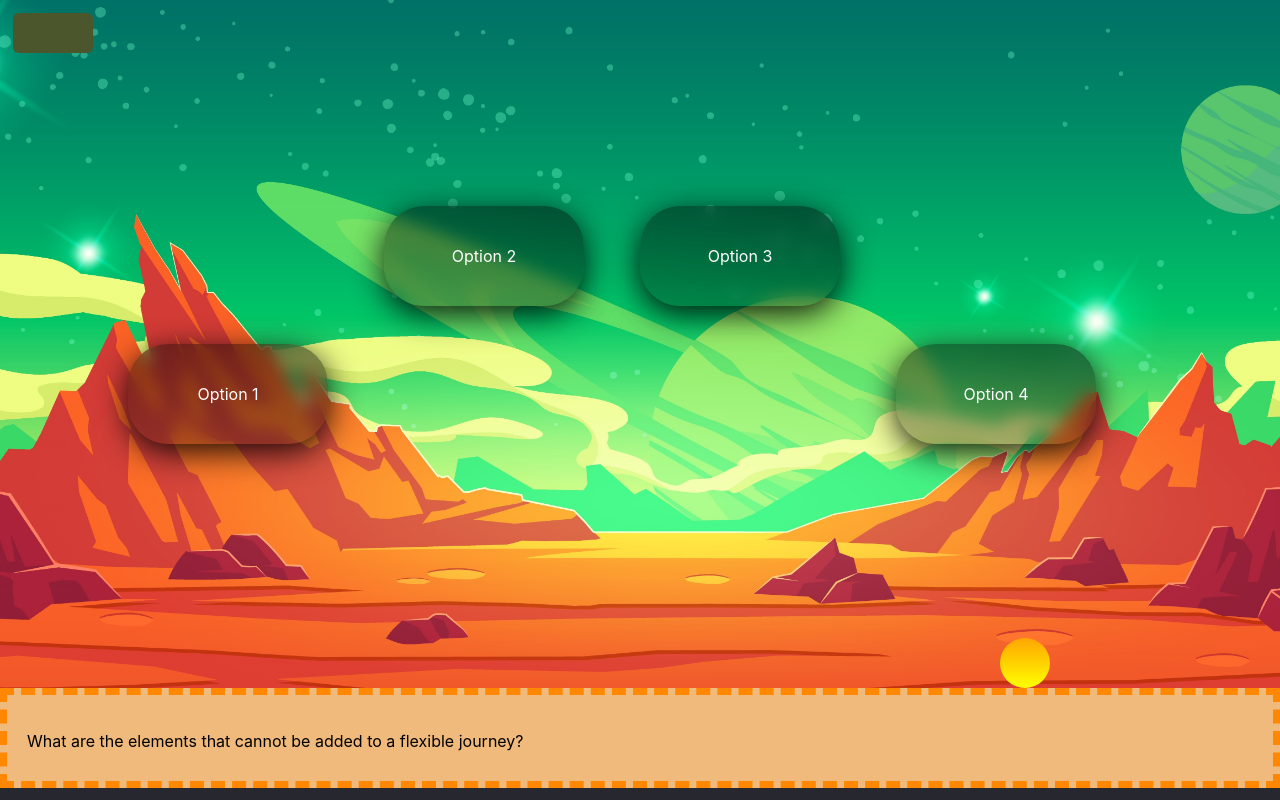
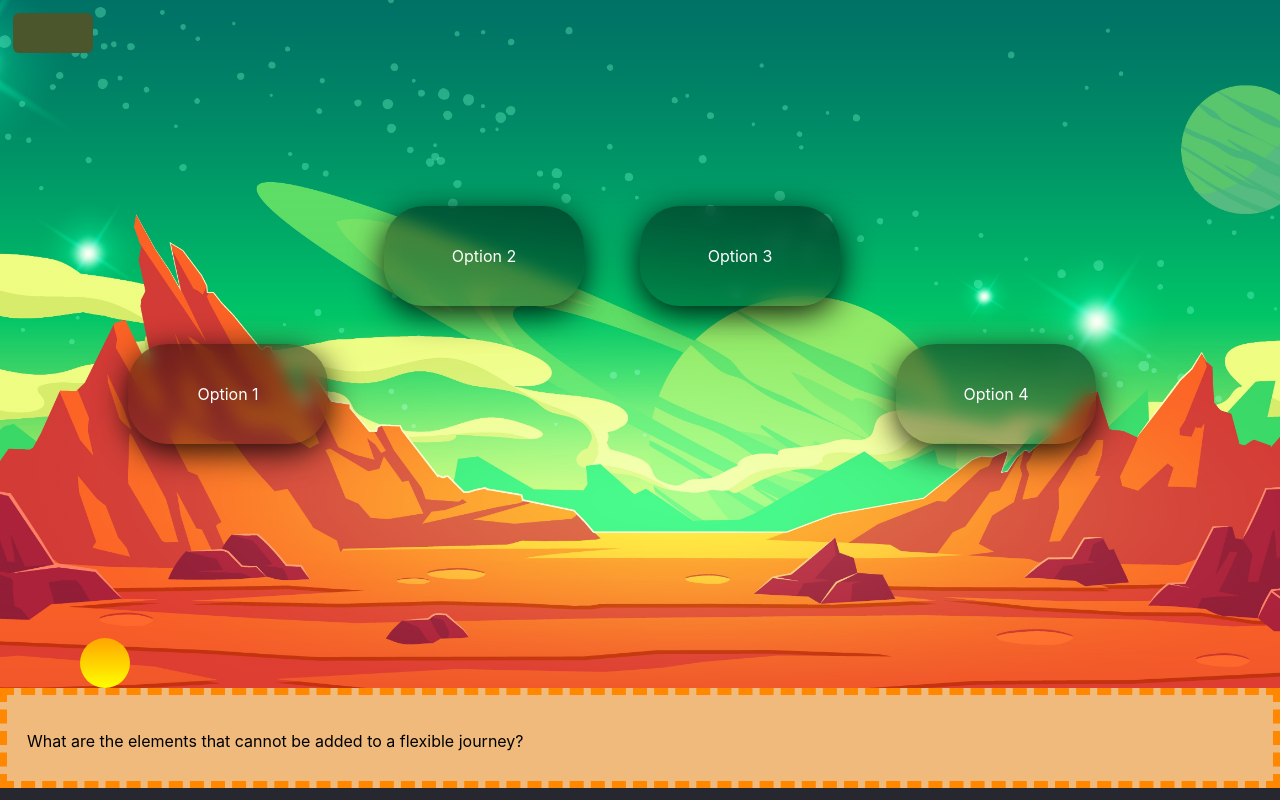
Before and after one commit to soundharsaminathan/quizzer, a React (Create React App) app: page /quiz in a window 1280 px wide. Built offline with nearby package versions, Linux system fonts and the light colour scheme.

Commit message:
adding move animation

```diff
--- a/src/Modal2/Ball.jsx
+++ b/src/Modal2/Ball.jsx
@@ -1,27 +1,24 @@
-import { useEffect } from "react";
+import { useEffect, useState } from "react";
 import "../Styles2/Ball.scss"
 
 const Ball = ({position, isMoving, isBounce}) => {
-    let styles = 'ball';
-    styles += isBounce ? ' bounce' : '';
 
+    const [posX,setPosX] = useState(80);
+    // useEffect(()=>{
+
+    // },[position])
     const startCoordinates = { x: 0, y: 0 }; // Example starting coordinates
-    const endCoordinates = { x: 800, y: 0 }; // Example ending coordinates
+    const endCoordinates = { x: position, y: 0 }; // Example ending coordinates
 
     const distanceX = endCoordinates.x - startCoordinates.x;
     const distanceY = endCoordinates.y - startCoordinates.y;
 
     const animationStyle = {
-        animation: `moveBall 10s linear forwards`,
-        transition: `10s all`,
+        animation: `moveBall 3s linear forwards`,
+        transition: `3s all`,
         transform: `translate(${distanceX}px, ${distanceY}px) rotate(360deg)`,
     };
 
-    useEffect(()=>{
-        if(isMoving) {
-            styles += 'spin';
-        }
-    })
 
     return (
         <>
--- a/src/Modal2/Mock.jsx
+++ b/src/Modal2/Mock.jsx
@@ -6,19 +6,22 @@ import { useEffect, useRef } from "react";
 import { useState } from "react";
 const Mock = () => {
     const ref = useRef(null);
+    const [position, setPosition] = useState(80);
     useEffect(()=>{
         document.addEventListener('keydown',detectKey, true);
     })
     const detectKey = (e) =>{
-        console.log(e.key,"hh",ref.current.offsetWidth)
-    const [isMoving, setMoving] = useState(false);
-    const [isBounce, setBounce ] = useState(false);
-
+        console.log(e.key,"hh",ref.current?.offsetWidth)
+        if(e.key == "ArrowRight"){
+            setPosition(position + 160);
+        } else if (e.key == "ArrowLeft"){
+            setPosition(position - 160);
+        }
     }
     return (
         <>
             <div ref={ref} className="floor">
-                <Ball />
+                <Ball position={position}/>
                 <Box position={[10, 50]} answer={"Option 1"}/>
                 <Box position={[30, 30]} answer={"Option 2"}/>
                 <Box position={[50, 30]} answer={"Option 3"}/>
--- a/src/Styles2/Ball.scss
+++ b/src/Styles2/Ball.scss
@@ -1,5 +1,4 @@
 .ball {
-    left:200px;
     bottom: 0px;
     width: 50px;
     height: 50px;
```
